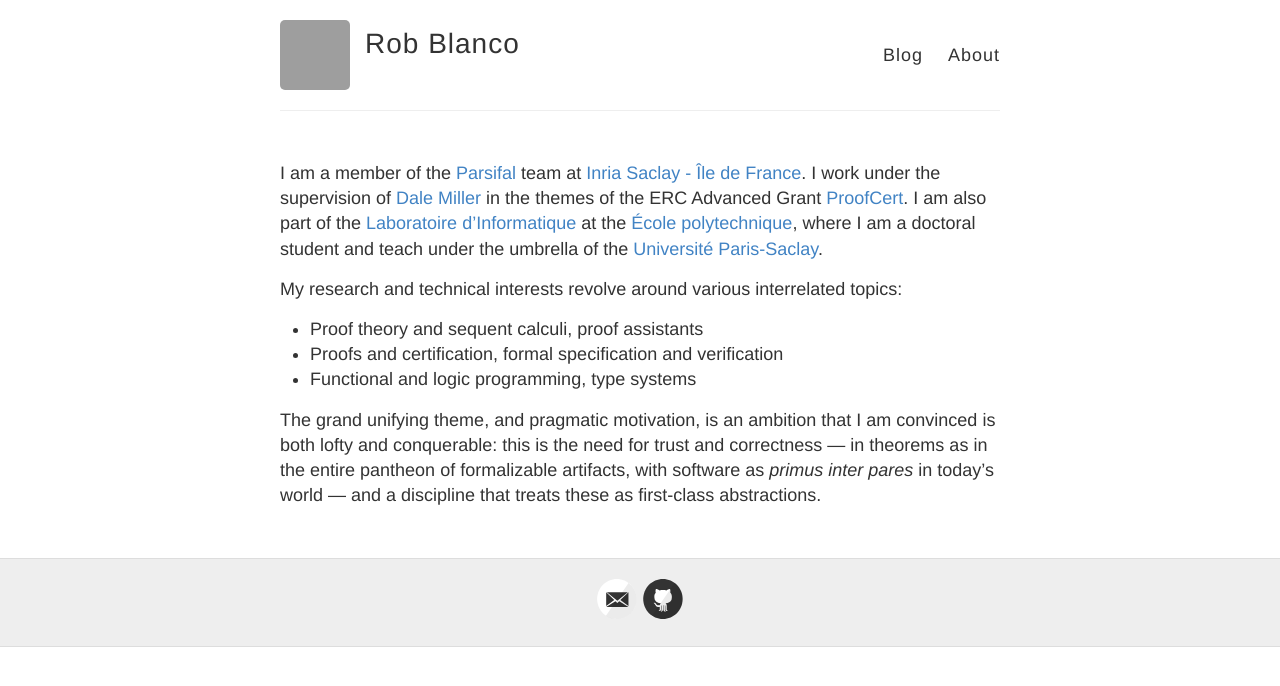
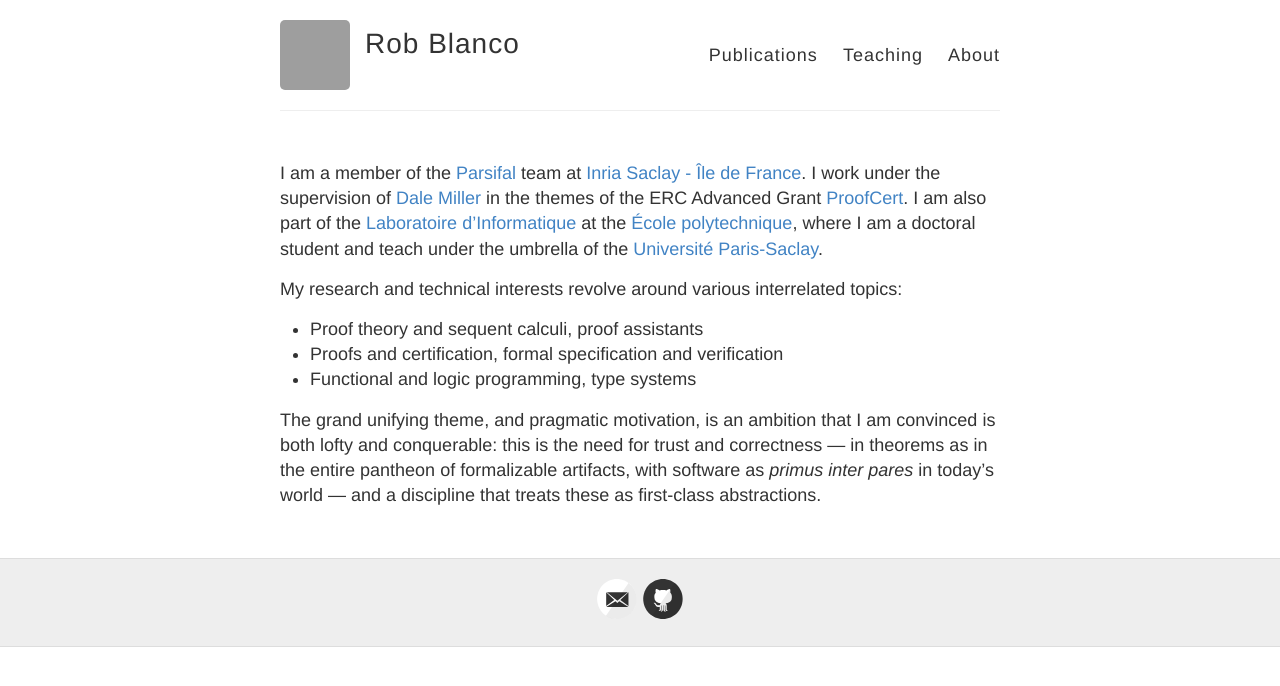
Before and after one commit to robblanco/robblanco.github.io, a Jekyll site: the page built from index.md, in a window 1280 px wide. Shown: the top 686 px of the page. Built offline with Jekyll 4.4.1, drawn with Linux system fonts in a browser that asks for light colours; grey boxes are pictures that could not be loaded.

Commit message:
Add new pages to default navigation

```diff
--- a/_layouts/default.html
+++ b/_layouts/default.html
@@ -27,7 +27,8 @@
           </div>
 
           <nav>
-            <a href="{{ site.baseurl }}/">Blog</a>
+            <a href="{{ site.baseurl }}/publications">Publications</a>
+            <a href="{{ site.baseurl }}/teaching">Teaching</a>
             <a href="{{ site.baseurl }}/about">About</a>
           </nav>
         </header>
```
